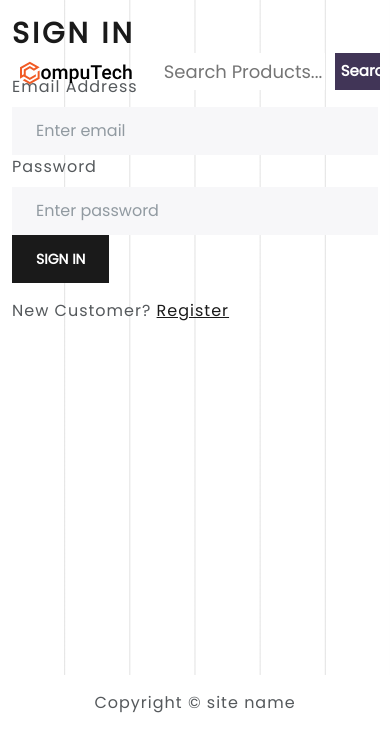
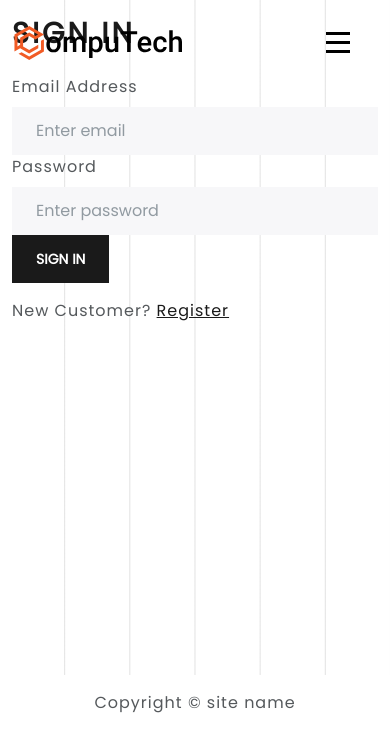
Before and after one commit to IbnRashid/e-commerce, a React (Create React App) app in the folder frontend/: page /login in a window 390 px wide. Shown: the top 752 px of the page. Built offline with nearby package versions, Linux system fonts and the light colour scheme; a web font is replaced by a local one.

Commit message:
completed navbar hamburger menu

```diff
--- a/frontend/src/components/Header2.js
+++ b/frontend/src/components/Header2.js
@@ -1,4 +1,4 @@
-import React from "react";
+import React, {useState} from "react";
 import { Link } from "react-router-dom";
 import img from "../computech-logo.svg";
 
@@ -12,20 +12,43 @@ const Header2 = () => {
 	// 	dispatch(logout());
 	// };
 
+	const primaryNav = document.querySelector(".primary-navigation");
+	const navToggle = document.querySelector(".mobile-nav-toggle");
+	// const visibility = primaryNav.getAttribute("data-visible")
+	// console.log(visibility);
+	const [toggle, setToggle] = useState(false)
+
+
 	return (
 		<header className="test-header">
-			<div className="nav-left">
 			<Link to="/">
 				<img className="computech-logo" src={img} alt="#" />
 			</Link>
-
+			<button
+				className="mobile-nav-toggle"
+				aria-controls="primary-navigation"
+				aria-expanded="false"
+				onClick={() => setToggle(!toggle)}
+			>
+				<span className="sr-only"></span>
+			</button>
+			<div
+				id="primary-navigation"
+				data-visible={toggle ? "true" : "false"}
+				className="nav-collapse primary-navigation"
+			>
 				<form className="search-bar">
-					<input name="q" placeholder="Search Products..." type="text" className="search-input" />
-					<button type="submit" className="search-btn">Search</button>
+					<input
+						name="q"
+						placeholder="Search Products..."
+						type="text"
+						className="search-input"
+					/>
+					<button type="submit" className="search-btn">
+						Search
+					</button>
 				</form>
 
-
-			</div>
 				<div className="nav-right">
 					<Link to="/cart" className="nav-link">
 						<i className="fas fa-shopping-cart"></i> Cart
@@ -34,6 +57,7 @@ const Header2 = () => {
 						<i className="fas fa-user"></i> Sign In
 					</Link>
 				</div>
+			</div>
 		</header>
 	);
 };
--- a/frontend/src/index.css
+++ b/frontend/src/index.css
@@ -1,4 +1,19 @@
 /* main color rgba(65, 53, 87, 1) */
+body {
+	overflow-x: hidden;
+}
+
+.sr-only {
+	position: absolute;
+	width: 1px;
+	height: 1px;
+	padding: 0;
+	margin: -1px;
+	overflow: hidden;
+	clip: rect(0, 0, 0, 0);
+	white-space: nowrap; /* added line */
+	border: 0;
+}
 
 main {
 	background: linear-gradient(
@@ -42,7 +57,9 @@ main {
 	border-radius: 25px;
 	height: 37px;
 	width: 340px;
+	/* max-width: 40vw; */
 	display: flex;
+	/* grid-template-columns: 80% 20%; */
 	align-items: center;
 }
 
@@ -55,6 +72,7 @@ main {
 	padding-left: 10px;
 	margin-right: 10px;
 	font-size: 18px;
+	/* width: 80%; */
 }
 
 .search-btn {
@@ -69,11 +87,13 @@ main {
 	width: 20%;
 }
 
-.nav-left {
+.nav-collapse {
 	display: flex;
 	justify-content: space-between;
 	align-items: center;
-	gap: 20px;
+	/* gap: 20px; */
+	width: 100%;
+	padding-left: 20px;
 }
 
 .nav-right {
@@ -92,8 +112,61 @@ main {
 		border-color 0.15s ease-in-out;
 }
 
-@media (max-width: 900px) {
+.mobile-nav-toggle {
+	display: none;
+}
 
+@media (max-width: 1000px) {
+	.test-header {
+		/* display: block; */
+		/* justify-content: flex-start; */
+		align-items: flex-start;
+		/* position: relative; */
+	}
+	.nav-collapse {
+		display: flex;
+		/* display: none; */
+		/* position: sticky; */
+		flex-direction: column;
+		justify-content: center;
+		/* align-items: flex-end; */
+		background: rgba(204, 0, 0, 0.1);
+		backdrop-filter: blur(2rem);
+		width: fit-content;
+		padding: 20px;
+		gap: 10px;
+		padding-top: 3.5rem;
+		/* height: max-content; */
+		/* transform: translateY(50px); */
+		/* z-index: 10000; */
+		transform: translateX(110%);
+	}
+	.primary-navigation[data-visible="true"] {
+		transform: translateX(0%)
+	}
+	.nav-right {
+		display: block;
+	}
+	.computech-logo {
+		align-self: flex-start;
+		justify-self: flex-end;
+		position: absolute;
+		/* align-items: flex-start; */
+		left: -50%;
+		transform: translateX(100px);
+	}
+	.mobile-nav-toggle {
+		display: block;
+		position: absolute;
+		z-index: 9999;
+		background: url("icon-hamburger.svg");
+		background-repeat: no-repeat;
+		width: 2rem;
+		border: 0;
+		aspect-ratio: 1;
+		top: 2rem;
+		right: 2rem;
+	}
 }
 
 /* HERO SECTION */
```
Also changed, not shown: frontend/src/icon-hamburger.svg (added). Lines whose indentation alone changed are shown as unchanged.
